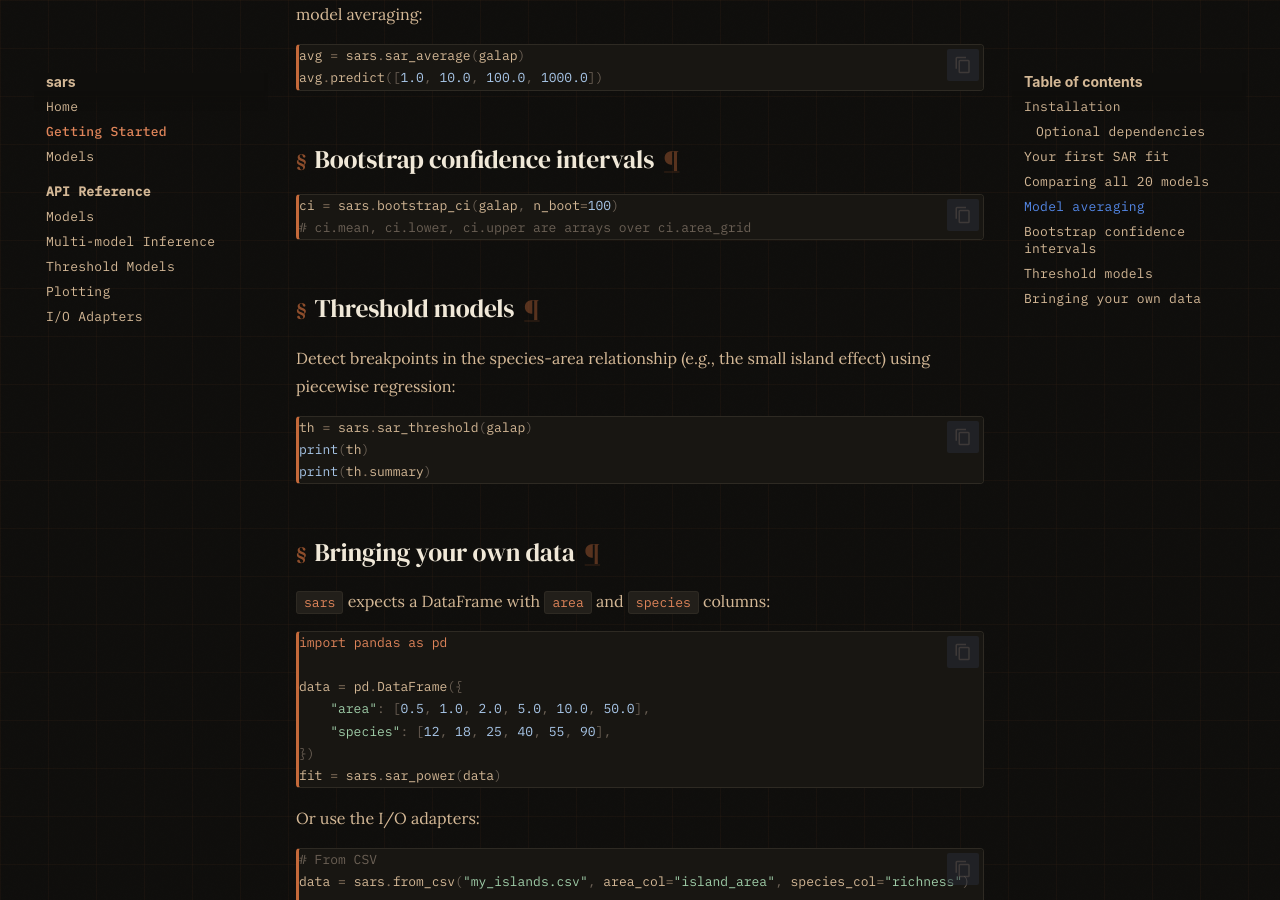
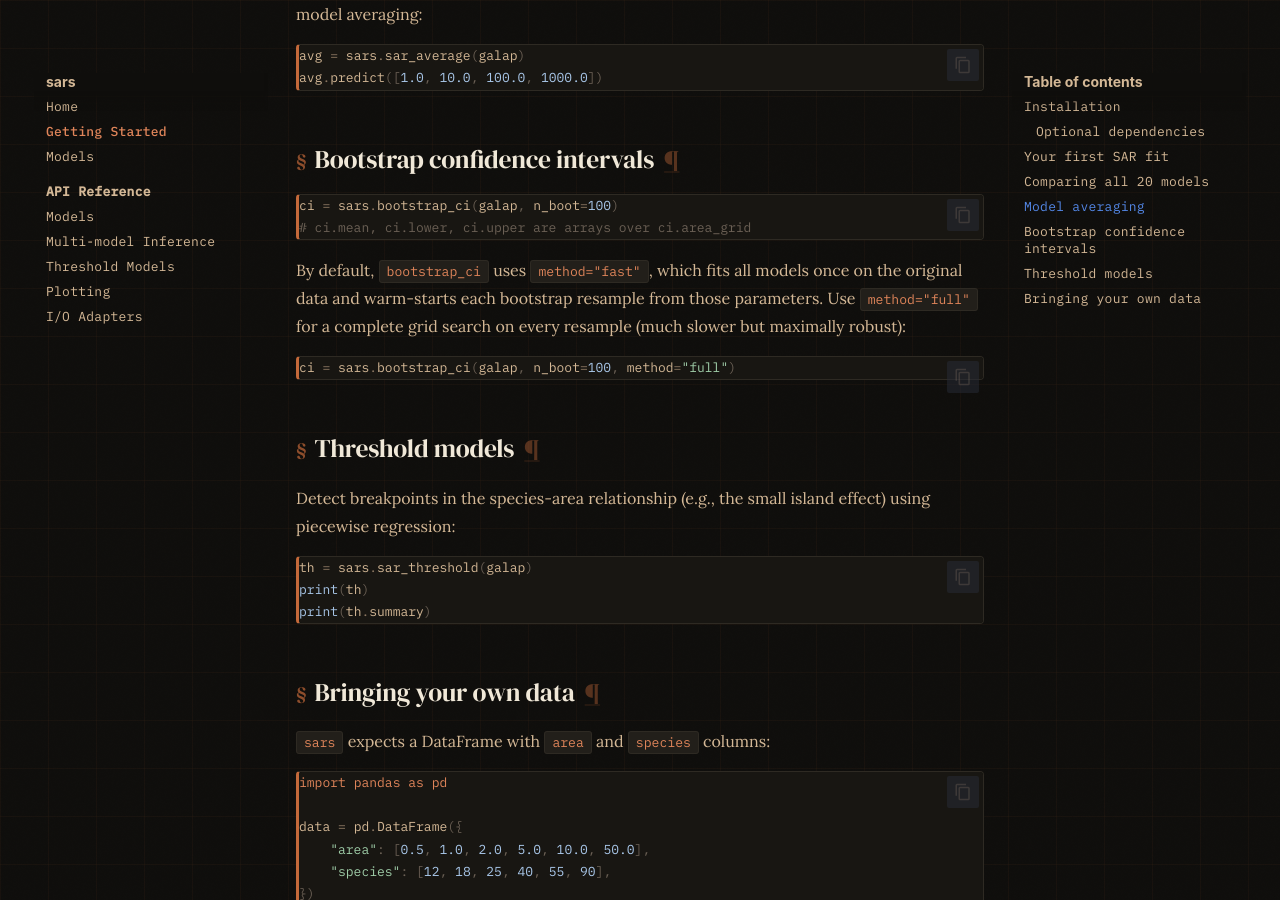
Before and after one commit to jmcmeen/sars, an MkDocs documentation site: the page built from docs/getting-started.md, in a window 1280 px wide and 900 px high, scrolled down 1352 px. Built offline with MkDocs 1.6.1 and Material for MkDocs 9.7.7, drawn with Linux system fonts in a browser that asks for light colours; comment, search, counter and statistics services are not loaded.

Commit message:
Update getting-started.md

````diff
--- a/docs/getting-started.md
+++ b/docs/getting-started.md
@@ -70,6 +70,15 @@ ci = sars.bootstrap_ci(galap, n_boot=100)
 # ci.mean, ci.lower, ci.upper are arrays over ci.area_grid
 ```
 
+By default, `bootstrap_ci` uses `method="fast"`, which fits all models once on
+the original data and warm-starts each bootstrap resample from those parameters.
+Use `method="full"` for a complete grid search on every resample (much slower
+but maximally robust):
+
+```python
+ci = sars.bootstrap_ci(galap, n_boot=100, method="full")
+```
+
 ## Threshold models
 
 Detect breakpoints in the species-area relationship (e.g., the small island
````
